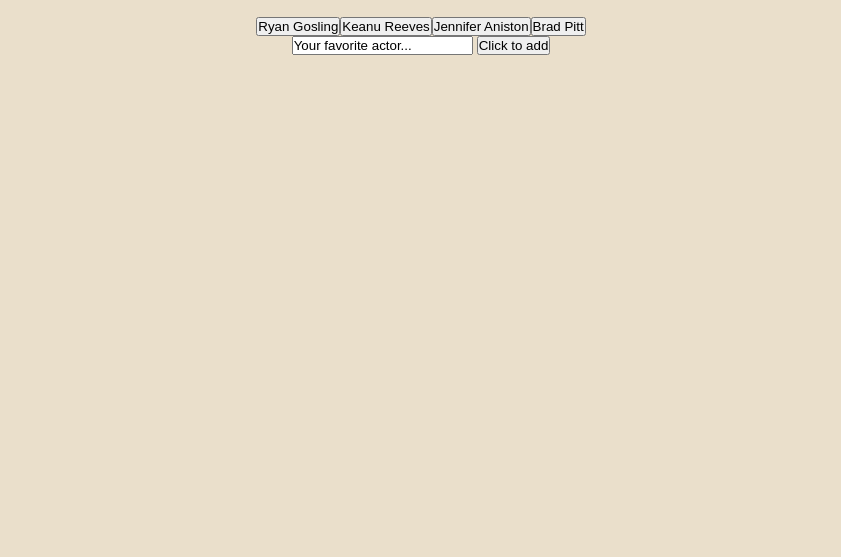
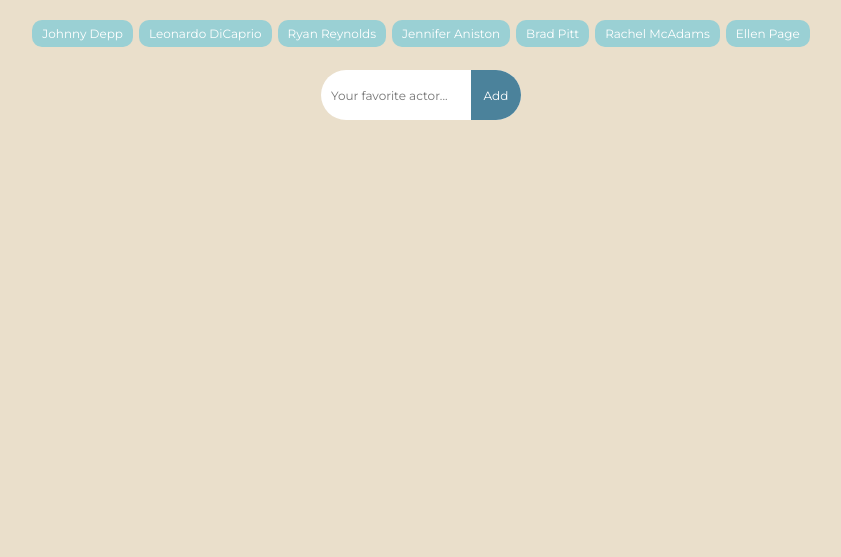
Before and after one commit to yukanishijima/GifTastic, a plain HTML site: page index.html in a window 1280 px wide. Shown: the part 243-800 px from the top of the page, without its empty margins (219-1060 px from the left). Drawn offline with nearby package versions, Linux system fonts and the light colour scheme.

Commit message:
Update css style

```diff
--- a/assets/css/style.css
+++ b/assets/css/style.css
@@ -184,6 +184,63 @@ h2:after {
 
 /* button
 --------------------------------------------- */
+button {
+    border: none;
+    background: rgb(154, 208, 212);
+    border-radius: 10px;
+    padding: 6px 10px;
+    font-family: 'Montserrat', sans-serif;
+    font-size: 12px;
+
+    margin: 3px;
+
+    color: rgb(255, 255, 255);
+    font-weight: 400;
+}
+form {
+    max-width:300px;
+    margin: 20px auto;
+}
+#user-input {
+    height:50px;
+    width: 200px;
+    border-radius:25px;
+    background:white;
+    border: none;
+    position: relative;
+
+    font-family: 'Montserrat', sans-serif;
+    font-size: 12px;
+    padding: 10px;
+}
+ #submit {
+    height:50px;
+    width:50px;
+    background:rgba(75, 130, 155, 1);
+    color:white;
+    border:none;
+    border-radius:0 25px 25px 0;
+    position:absolute;
+    right: 50px;
+
+    font-family: 'Montserrat', sans-serif;
+    font-size: 12px;
+}
+
 
 /* gif
 --------------------------------------------- */
+#newDiv {
+    margin: 20px auto;
+    width: 320px;
+}
+#newDiv img {
+    max-width: 310px;
+    position: relative;
+}
+#newDiv img:hover{
+    opacity: 0.7;
+}
+#gif-appear-here {
+    margin: 40px 0;
+}
--- a/assets/javascript/app.js
+++ b/assets/javascript/app.js
@@ -1,4 +1,4 @@
-var topics = ["Ryan Gosling", "Keanu Reeves", "Jennifer Aniston", "Brad Pitt"];
+var topics = ["Johnny Depp", "Leonardo DiCaprio", "Ryan Reynolds", "Jennifer Aniston", "Brad Pitt", "Rachel McAdams", "Ellen Page"];
 var gifCount = 0;
 
 //display buttons
@@ -6,7 +6,7 @@ function displayButtons() {
   //delete buttons before adding new buttons
   $("#button-appear-here").empty();
   for (var i = 0; i < topics.length; i++) {
-    var buttons = $("<button>" + topics[i] + "</button>");
+    var buttons = $("<button>" + topics[i] + "</button>").attr("data-name", topics[i]);
     $("#button-appear-here").append(buttons);
   }
 }
@@ -14,7 +14,7 @@ function displayButtons() {
 //display gif images to page
 $(document.body).on("click", "button", function () {
   var myAPIKey = "5F5rFtQgjLKdiiUfI8X8zInqhKd0Aztw";
-  var actor = $(this).text();
+  var actor = $(this).attr("data-name");
   console.log(actor);
 
   //check if user click the same button as before
@@ -42,8 +42,8 @@ $(document.body).on("click", "button", function () {
   }).then(function (response) {
     //store results to array
     var result = response.data;
+
     console.log(result);
-
     console.log(gifCount);
 
     //loop through array to get a result item
@@ -60,16 +60,16 @@ $(document.body).on("click", "button", function () {
           .attr("data-state", "still");
         newDiv.append(gifImage);
 
+        //set title
+        var gifTitle = $("<p class='gifTitle'>").text(result[j].title);
+        newDiv.append(gifTitle);
+
         //set rating
         var gifRating = $("<p>").text("Rating: " + result[j].rating);
-        newDiv.prepend(gifRating);
-
-        //set title
-        var gifTitle = $("<p class='gifTitle'>").text(result[j].title);
-        newDiv.prepend(gifTitle);
+        newDiv.append(gifRating);
       }
       //display rating and image
-      $("#gif-appear-here").prepend(newDiv);
+      $("#gif-appear-here").append(newDiv);
 
       // add data-actor of the button clicked!
       $("#gif-appear-here").attr("data-actor", actor);
--- a/index.html
+++ b/index.html
@@ -9,7 +9,7 @@
   <!-- link to css-->
   <link rel="stylesheet" type="text/css" href="assets/css/style.css" />
   <!-- Google fonts -->
-  <link href="https://fonts.googleapis.com/css?family=Lobster|Montserrat:300,400&display=swap" rel="stylesheet">
+  <link href="https://fonts.googleapis.com/css?family=Lobster|Montserrat:400,500&display=swap" rel="stylesheet">
   <!-- link to jQuery -->
   <script src="https://cdnjs.cloudflare.com/ajax/libs/jquery/3.2.1/jquery.min.js"></script>
 </head>
@@ -23,8 +23,8 @@
   </header>
   <div id="button-appear-here"></div>
   <form>
-    <input id="user-input" type="text" value="Your favorite actor..." />
-    <input id="submit" type="submit" value="Click to add" />
+    <input id="user-input" type="text" placeholder="Your favorite actor..." />
+    <input id="submit" type="submit" value="Add" />
   </form>
   <div id="gif-appear-here"></div>
   <!-- JavaScript-->
```
